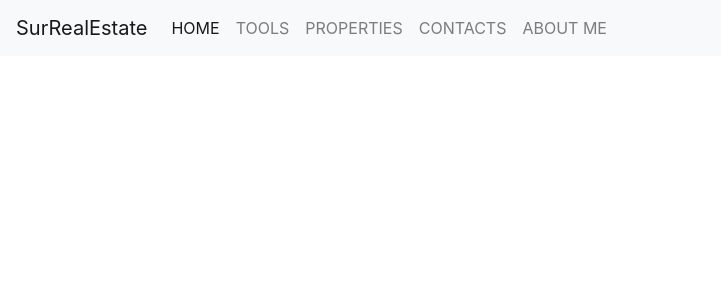
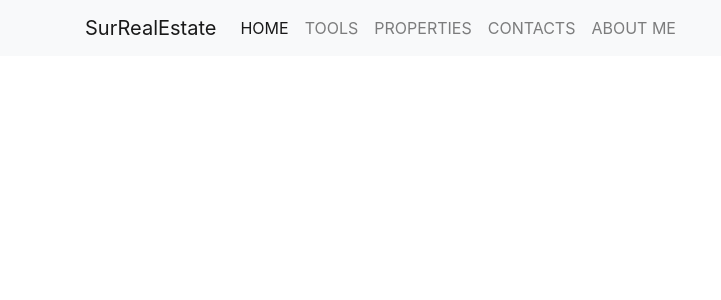
Before and after one commit to WangBian/surRealEstate, an Angular app: page / in a window 1280 px wide. Shown: the top 300 px of the page, without its empty margins (0-721 px from the left). Built offline with nearby package versions, Linux system fonts and the light colour scheme.

Commit message:
center navbar

```diff
--- a/src/app/header/header.component.html
+++ b/src/app/header/header.component.html
@@ -1,4 +1,5 @@
 <nav class="navbar navbar-expand-lg navbar-light bg-light">
+    <div class="container justify-content-center align-items-center">
         <a href="#" class="navbar-brand">SurRealEstate</a>
 
         <button class="navbar-toggler" type="button" data-toggle="collapse" data-target="#navbarSupportedContent"
@@ -25,4 +26,5 @@
                 </li>
             </ul>
         </div>
+    </div>
 </nav>
```
Lines whose indentation alone changed are shown as unchanged.
